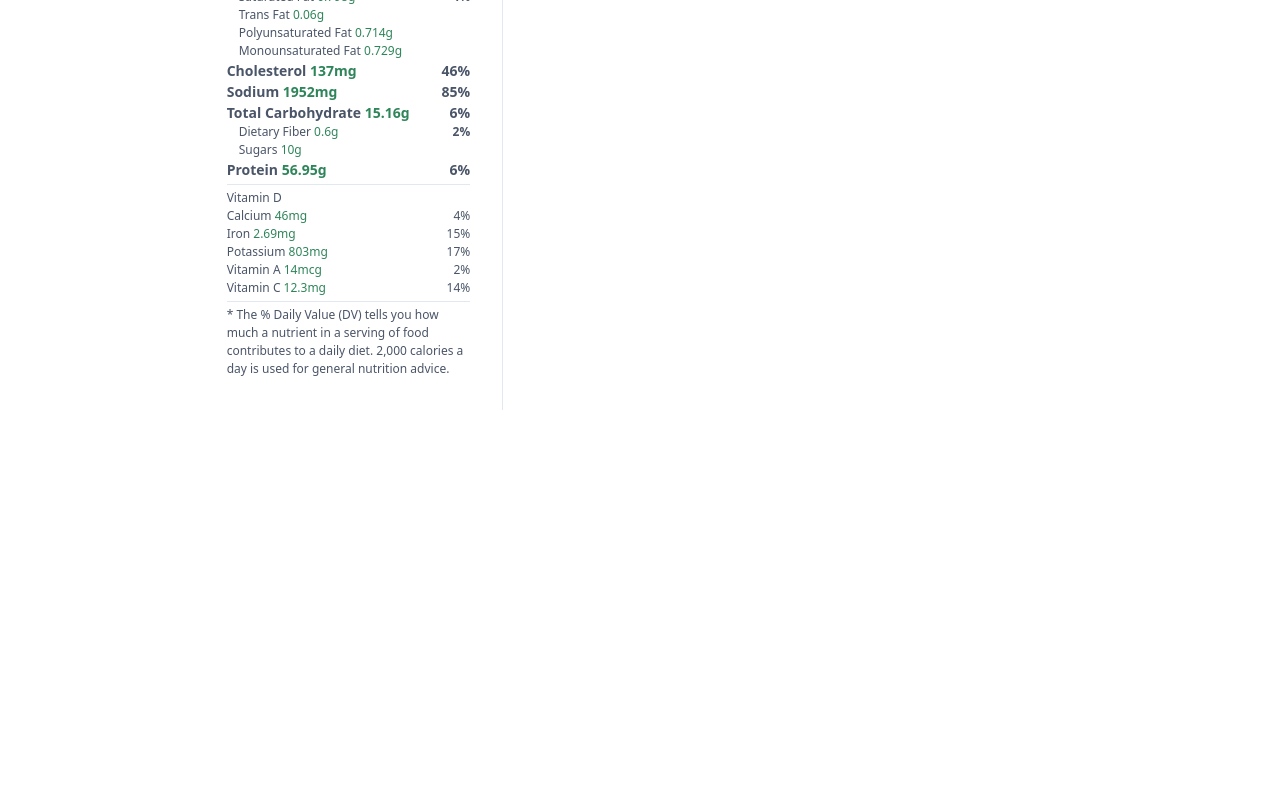
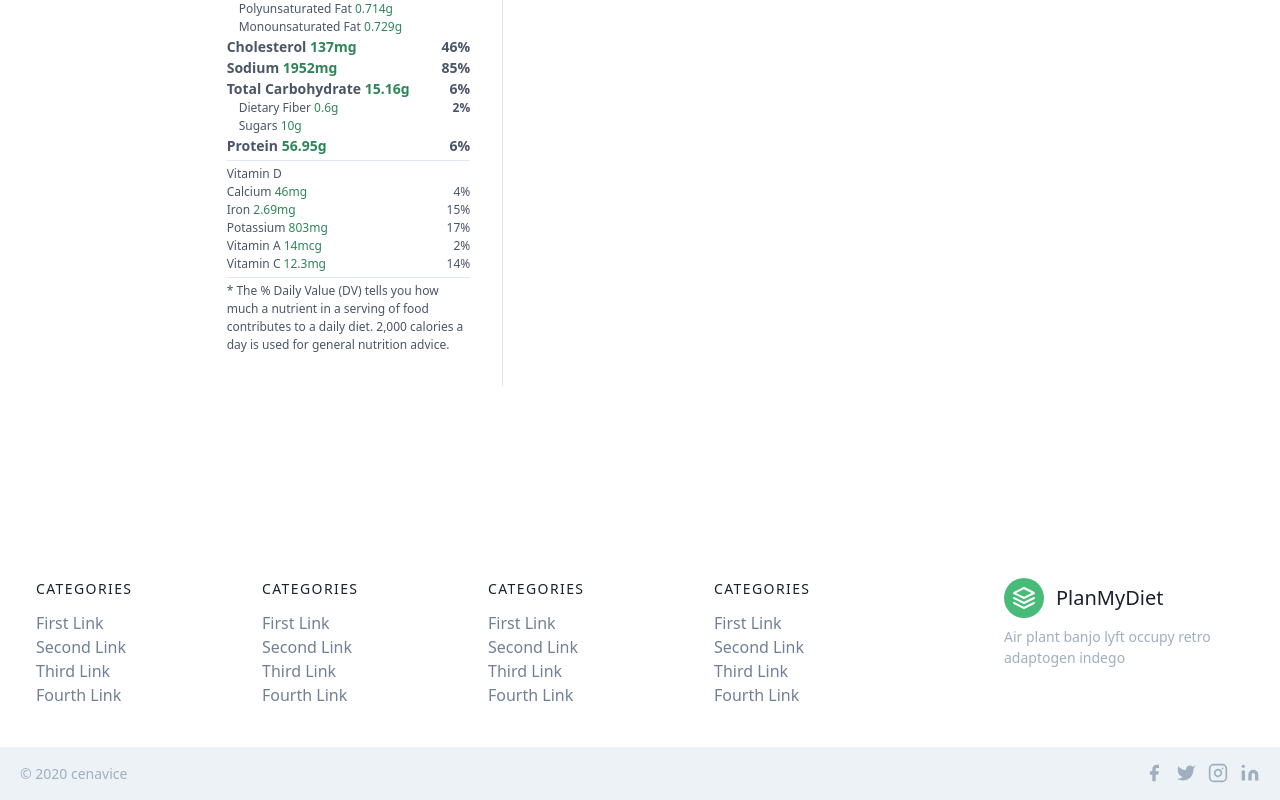
Before and after one commit to cenavice/planmydiet, a React (Create React App) app: page /recipe/1 in a window 1280 px wide. Shown: the part 1172-1972 px from the top of the page. Before the commit the page ends 1678 px from the top, so only its background shows below. Built offline with nearby package versions, Linux system fonts and the light colour scheme.

Commit message:
add footer component

```diff
--- a/src/App.js
+++ b/src/App.js
@@ -6,15 +6,16 @@
 import Home from './components/home.component';
 import RecipesList from './components/recipes-list.component';
 import RecipeDetail from './components/recipe-detail.component';
+import Footer from './components/footer.component';
 
 function App() {
   return (
     <Router>
       <Header/>
-      <br/>
       <Route path="/" exact component={Home} />
       <Route path="/recipes" component={RecipesList} />
       <Route path="/recipe/:id" component={RecipeDetail} />
+      <Footer/>
     </Router>
 
   );
--- /dev/null
+++ b/src/components/footer.component.js
@@ -0,0 +1,132 @@
+import React, { Component } from 'react';
+import { Link } from 'react-router-dom';
+
+export default class Footer extends Component {
+    render() {
+        return (
+            <footer className="text-gray-700 body-font">
+                <div className="container px-5 pt-24 py-10 mx-auto flex md:items-center lg:items-start md:flex-row md:flex-no-wrap flex-wrap flex-col">
+                    <div className="w-64 flex-shrink-0 md:mx-0 mx-auto text-center md:text-left md:mt-0 mt-10">
+                        <a className="flex title-font font-medium items-center md:justify-start justify-center text-gray-900">
+                            <svg xmlns="http://www.w3.org/2000/svg" fill="none" stroke="currentColor" stroke-linecap="round"
+                                stroke-linejoin="round" stroke-width="2"
+                                className="w-10 h-10 text-white p-2 bg-green-500 rounded-full" viewBox="0 0 24 24">
+                                <path d="M12 2L2 7l10 5 10-5-10-5zM2 17l10 5 10-5M2 12l10 5 10-5"></path>
+                            </svg>
+                            <span className="ml-3 text-xl">PlanMyDiet</span>
+                        </a>
+                        <p className="mt-2 text-sm text-gray-500">Air plant banjo lyft occupy retro adaptogen indego</p>
+                    </div>
+                    <div className="flex-grow flex flex-wrap md:pr-20 -mb-10 md:text-left text-center order-first">
+                        <div className="lg:w-1/4 md:w-1/2 w-full px-4">
+                            <h2 className="title-font font-medium text-gray-900 tracking-widest text-sm mb-3">CATEGORIES</h2>
+                            <nav className="list-none mb-10">
+                                <li>
+                                    <a className="text-gray-600 hover:text-gray-800">First Link</a>
+                                </li>
+                                <li>
+                                    <a className="text-gray-600 hover:text-gray-800">Second Link</a>
+                                </li>
+                                <li>
+                                    <a className="text-gray-600 hover:text-gray-800">Third Link</a>
+                                </li>
+                                <li>
+                                    <a className="text-gray-600 hover:text-gray-800">Fourth Link</a>
+                                </li>
+                            </nav>
+                        </div>
+                        <div className="lg:w-1/4 md:w-1/2 w-full px-4">
+                            <h2 className="title-font font-medium text-gray-900 tracking-widest text-sm mb-3">CATEGORIES</h2>
+                            <nav className="list-none mb-10">
+                                <li>
+                                    <a className="text-gray-600 hover:text-gray-800">First Link</a>
+                                </li>
+                                <li>
+                                    <a className="text-gray-600 hover:text-gray-800">Second Link</a>
+                                </li>
+                                <li>
+                                    <a className="text-gray-600 hover:text-gray-800">Third Link</a>
+                                </li>
+                                <li>
+                                    <a className="text-gray-600 hover:text-gray-800">Fourth Link</a>
+                                </li>
+                            </nav>
+                        </div>
+                        <div className="lg:w-1/4 md:w-1/2 w-full px-4">
+                            <h2 className="title-font font-medium text-gray-900 tracking-widest text-sm mb-3">CATEGORIES</h2>
+                            <nav className="list-none mb-10">
+                                <li>
+                                    <a className="text-gray-600 hover:text-gray-800">First Link</a>
+                                </li>
+                                <li>
+                                    <a className="text-gray-600 hover:text-gray-800">Second Link</a>
+                                </li>
+                                <li>
+                                    <a className="text-gray-600 hover:text-gray-800">Third Link</a>
+                                </li>
+                                <li>
+                                    <a className="text-gray-600 hover:text-gray-800">Fourth Link</a>
+                                </li>
+                            </nav>
+                        </div>
+                        <div className="lg:w-1/4 md:w-1/2 w-full px-4">
+                            <h2 className="title-font font-medium text-gray-900 tracking-widest text-sm mb-3">CATEGORIES</h2>
+                            <nav className="list-none mb-10">
+                                <li>
+                                    <a className="text-gray-600 hover:text-gray-800">First Link</a>
+                                </li>
+                                <li>
+                                    <a className="text-gray-600 hover:text-gray-800">Second Link</a>
+                                </li>
+                                <li>
+                                    <a className="text-gray-600 hover:text-gray-800">Third Link</a>
+                                </li>
+                                <li>
+                                    <a className="text-gray-600 hover:text-gray-800">Fourth Link</a>
+                                </li>
+                            </nav>
+                        </div>
+                    </div>
+                </div>
+                <div className="bg-gray-200">
+                    <div className="container mx-auto py-4 px-5 flex flex-wrap flex-col sm:flex-row">
+                        <p className="text-gray-500 text-sm text-center sm:text-left">© 2020 cenavice
+                        </p>
+                        <span className="inline-flex sm:ml-auto sm:mt-0 mt-2 justify-center sm:justify-start">
+                            <a className="text-gray-500">
+                                <svg fill="currentColor" stroke-linecap="round" stroke-linejoin="round" stroke-width="2"
+                                    className="w-5 h-5" viewBox="0 0 24 24">
+                                    <path d="M18 2h-3a5 5 0 00-5 5v3H7v4h3v8h4v-8h3l1-4h-4V7a1 1 0 011-1h3z"></path>
+                                </svg>
+                            </a>
+                            <a className="ml-3 text-gray-500">
+                                <svg fill="currentColor" stroke-linecap="round" stroke-linejoin="round" stroke-width="2"
+                                    className="w-5 h-5" viewBox="0 0 24 24">
+                                    <path
+                                        d="M23 3a10.9 10.9 0 01-3.14 1.53 4.48 4.48 0 00-7.86 3v1A10.66 10.66 0 013 4s-4 9 5 13a11.64 11.64 0 01-7 2c9 5 20 0 20-11.5a4.5 4.5 0 00-.08-.83A7.72 7.72 0 0023 3z">
+                                    </path>
+                                </svg>
+                            </a>
+                            <a className="ml-3 text-gray-500">
+                                <svg fill="none" stroke="currentColor" stroke-linecap="round" stroke-linejoin="round"
+                                    stroke-width="2" className="w-5 h-5" viewBox="0 0 24 24">
+                                    <rect width="20" height="20" x="2" y="2" rx="5" ry="5"></rect>
+                                    <path d="M16 11.37A4 4 0 1112.63 8 4 4 0 0116 11.37zm1.5-4.87h.01"></path>
+                                </svg>
+                            </a>
+                            <a className="ml-3 text-gray-500">
+                                <svg fill="currentColor" stroke="currentColor" stroke-linecap="round" stroke-linejoin="round"
+                                    stroke-width="0" className="w-5 h-5" viewBox="0 0 24 24">
+                                    <path stroke="none"
+                                        d="M16 8a6 6 0 016 6v7h-4v-7a2 2 0 00-2-2 2 2 0 00-2 2v7h-4v-7a6 6 0 016-6zM2 9h4v12H2z">
+                                    </path>
+                                    <circle cx="4" cy="4" r="2" stroke="none"></circle>
+                                </svg>
+                            </a>
+                        </span>
+                    </div>
+                </div>
+            </footer>
+        );
+    }
+}
```
